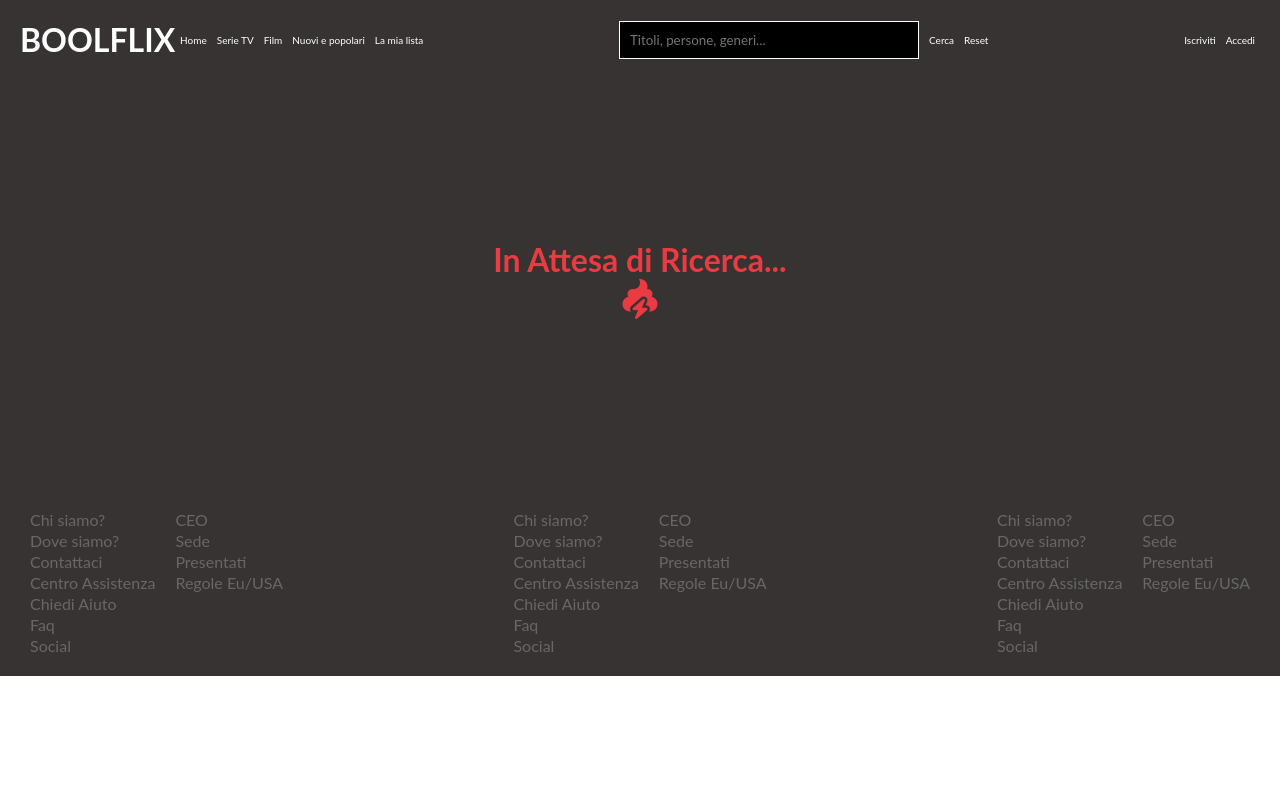
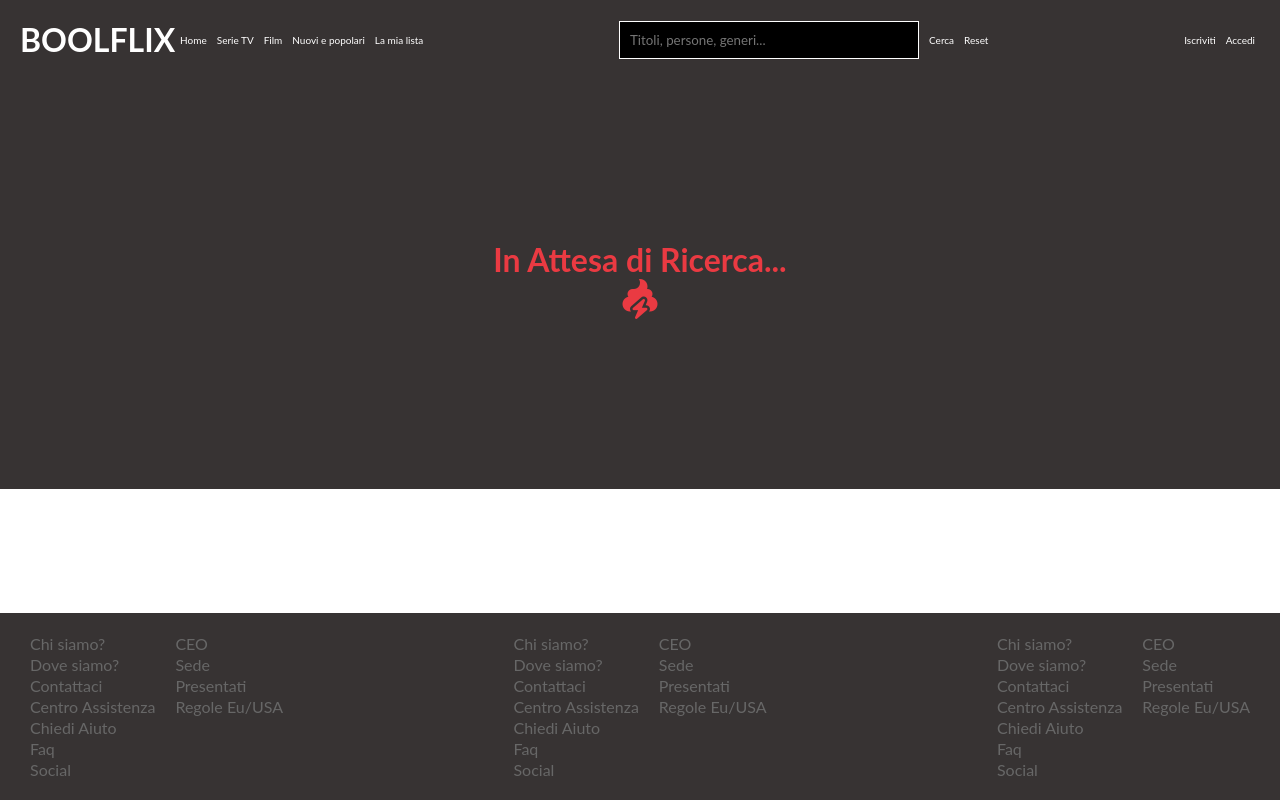
Before and after one commit to jacopo-ferroni/vue-boolflix, a Vue app: page / in a window 1280 px wide. Built offline with nearby package versions, Linux system fonts and the light colour scheme.

Commit message:
finish 100%

```diff
--- a/src/App.vue
+++ b/src/App.vue
@@ -130,5 +130,8 @@ export default {
 
   #app {
     height: 100vh;
+    display: flex;
+    flex-direction: column;
+    justify-content: space-between;
   }
 </style>
--- a/src/components/Main.vue
+++ b/src/components/Main.vue
@@ -64,6 +64,8 @@ export default {
 
 <style scoped lang="scss">
     .main {
+        position: relative;
+        z-index: 0;
         display: flex;
         align-items: center;
         justify-content: center;
```
